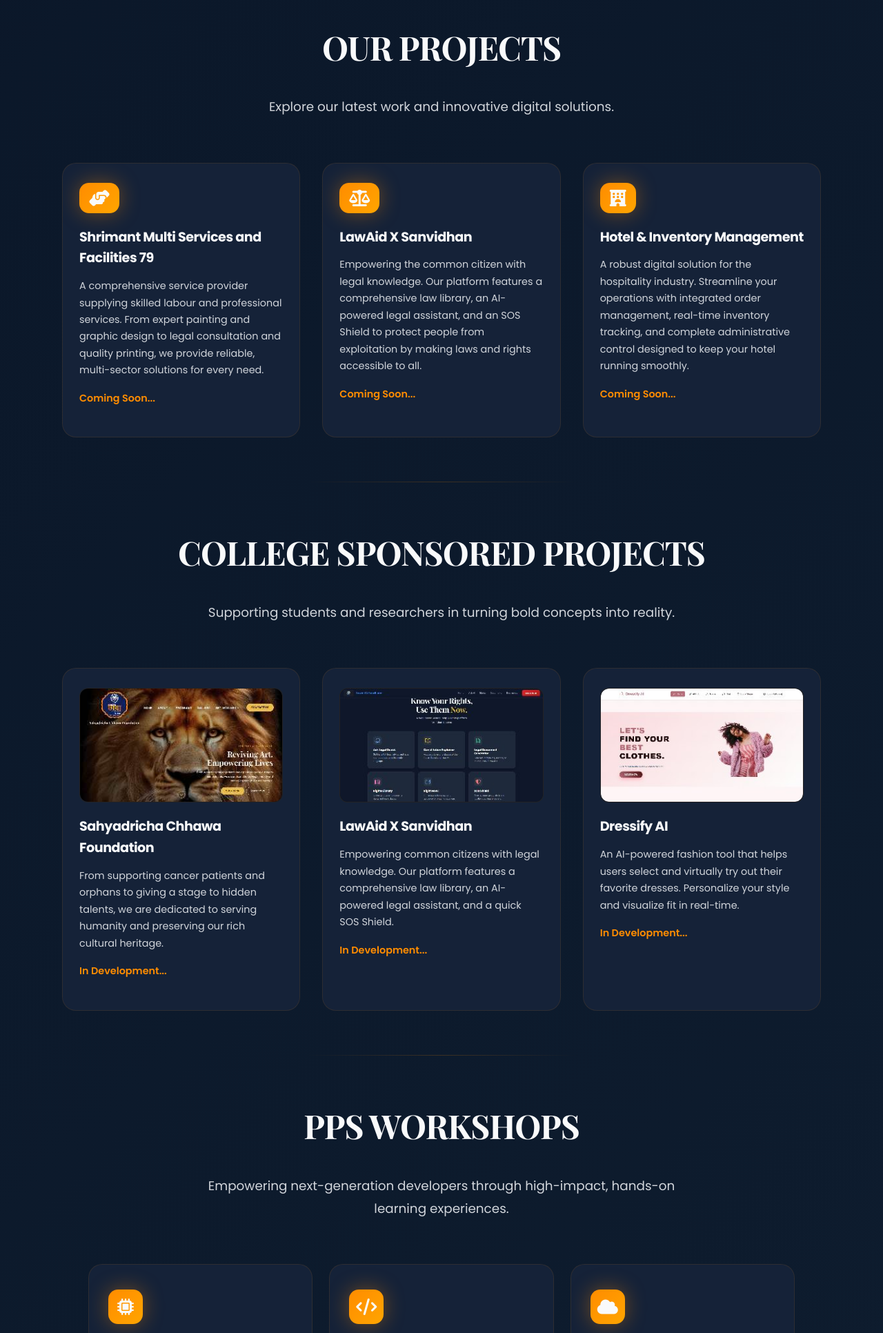
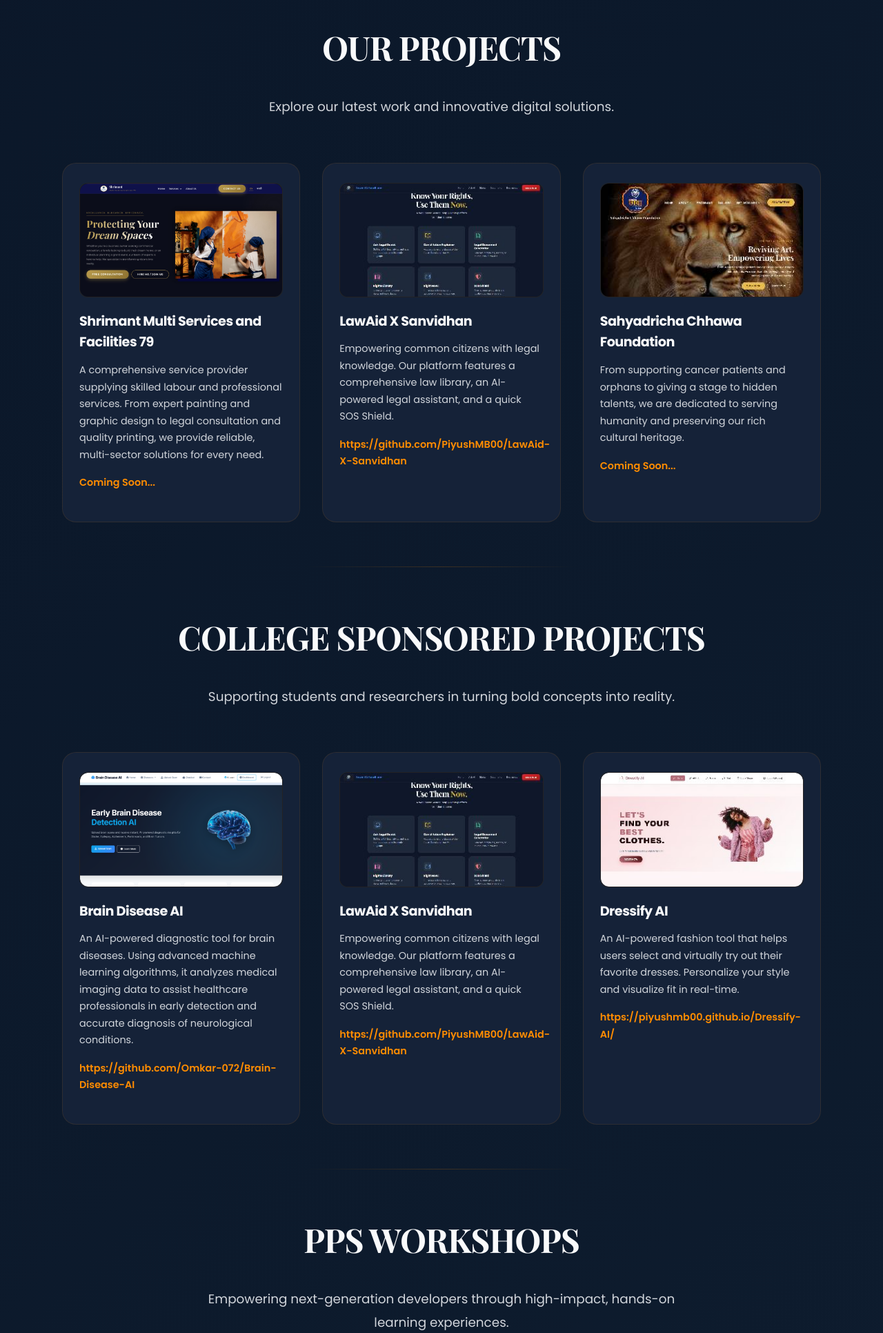
Before and after one commit to PiyushMB00/Phoenix-Pixels-Studios, a Flask app: page / in a window 1280 px wide. Shown: the part 1486-3418 px from the top of the page at 69% size. Run offline with Flask 3, Linux system fonts and the light colour scheme; parts of the project's set-up code (start-up, migrations or seed data) failed here and were passed over.

Commit message:
Added Projects

```diff
--- a/app.py
+++ b/app.py
@@ -27,8 +27,8 @@ supabase: Client = create_client(SUPABASE_URL, SUPABASE_KEY)
 
 def send_email_with_attachment(submission_data):
     if not EMAIL_SENDER or not EMAIL_PASSWORD or not EMAIL_RECEIVER:
-        print("Email credentials not set. Skipping email.")
-        return
+        print("❌ Email credentials not set. Skipping email.")
+        return False
 
     email_subject = f"New Contact Form Submission: {submission_data.get('subject')}"
     body = f"New submission from {submission_data.get('name')}.\nSee attached file for details."
@@ -52,6 +52,7 @@ def send_email_with_attachment(submission_data):
     msg.attach(attachment)
 
     try:
+        # print(f"📧 Attempting to send admin email from {EMAIL_SENDER} to {EMAIL_RECEIVER}")
         # Connect to Gmail SMTP server
         server = smtplib.SMTP('smtp.gmail.com', 587)
         server.starttls()
@@ -59,13 +60,18 @@ def send_email_with_attachment(submission_data):
         text = msg.as_string()
         server.sendmail(EMAIL_SENDER, EMAIL_RECEIVER, text)
         server.quit()
-        print("Email sent successfully!")
+        # print("✅ Admin email sent successfully!")
+        return True
     except Exception as e:
-        print(f"Failed to send email: {e}")
+        print(f"❌ Failed to send admin email: {e}")
+        import traceback
+        traceback.print_exc()
+        return False
 
 def send_auto_reply(client_email, client_name):
     if not EMAIL_SENDER or not EMAIL_PASSWORD:
-        return
+        print("❌ Email credentials not set. Skipping auto-reply.")
+        return False
 
     subject = "Thank you for contacting us"
     body = f"Hello {client_name},\n\nThank you for contacting Phoenix Pixels Studio. We truly appreciate you taking the time to reach out to us and for showing interest in our services.\n\nThis is to inform you that our team has successfully received your message. We are currently reviewing the details you have shared, and one of our team members will get back to you shortly with further information or assistance as needed.\n\nIf you have any additional details to share or if your inquiry is urgent, please feel free to reply to this email. We will be happy to assist you.\n\nThank you once again for connecting with us. We look forward to working with you.\n\nRegards,\nPhoenix Pixels Studio"
@@ -77,15 +83,20 @@ def send_auto_reply(client_email, client_name):
     msg.attach(MIMEText(body, 'plain'))
 
     try:
+        # print(f"📧 Attempting to send auto-reply to {client_email}")
         server = smtplib.SMTP('smtp.gmail.com', 587)
         server.starttls()
         server.login(EMAIL_SENDER, EMAIL_PASSWORD)
         text = msg.as_string()
         server.sendmail(EMAIL_SENDER, client_email, text)
         server.quit()
-        print(f"Auto-reply sent to {client_email}")
+        # print(f"✅ Auto-reply sent to {client_email}")
+        return True
     except Exception as e:
-        print(f"Failed to send auto-reply: {e}")
+        print(f"❌ Failed to send auto-reply to {client_email}: {e}")
+        import traceback
+        traceback.print_exc()
+        return False
 
 @app.route("/")
 def home():
--- a/templates/index.html
+++ b/templates/index.html
@@ -84,7 +84,10 @@ block content %}
   </p>
   <div class="features projects-grid">
     <div class="card">
-      <span><i class="fa-solid fa-handshake-angle"></i></span>
+      <div class="card-img-wrapper">
+        <img src="{{ url_for('static', filename='images/Shrimant Multi Facilities and Services 79.jpg') }}" alt="Shrimant Multi Facilities and Services 79"
+          class="project-card-img">
+      </div>
       <h4>Shrimant Multi Services and Facilities 79</h4>
       <p>
         A comprehensive service provider supplying skilled labour and
@@ -94,55 +97,6 @@ block content %}
       </p>
       <p style="color: var(--phoenix-orange); font-weight: 600">
         Coming Soon...
-      </p>
-    </div>
-    <div class="card">
-      <span><i class="fa-solid fa-scale-balanced"></i></span>
-      <h4>LawAid X Sanvidhan</h4>
-      <p>
-        Empowering the common citizen with legal knowledge. Our platform
-        features a comprehensive law library, an AI-powered legal assistant, and
-        an SOS Shield to protect people from exploitation by making laws and
-        rights accessible to all.
-      </p>
-      <p style="color: var(--phoenix-orange); font-weight: 600">
-        Coming Soon...
-      </p>
-    </div>
-    <div class="card">
-      <span><i class="fa-solid fa-hotel"></i></span>
-      <h4>Hotel & Inventory Management</h4>
-      <p>
-        A robust digital solution for the hospitality industry. Streamline your
-        operations with integrated order management, real-time inventory
-        tracking, and complete administrative control designed to keep your
-        hotel running smoothly.
-      </p>
-      <p style="color: var(--phoenix-orange); font-weight: 600">
-        Coming Soon...
-      </p>
-    </div>
-  </div>
-</section>
-
-<section id="college-projects" class="container">
-  <h2 class="header">COLLEGE SPONSORED PROJECTS</h2>
-  <p class="sub-header">
-    Supporting students and researchers in turning bold concepts into reality.
-  </p>
-  <div class="features projects-grid">
-    <div class="card">
-      <div class="card-img-wrapper">
-        <img src="{{ url_for('static', filename='images/Sahyadricha Chhawa Foundation.jpg') }}"
-          alt="Sahyadricha Chhawa Foundation" class="project-card-img">
-      </div>
-      <h4>Sahyadricha Chhawa Foundation</h4>
-      <p>
-        From supporting cancer patients and orphans to giving a stage to hidden talents, we are dedicated to serving
-        humanity and preserving our rich cultural heritage.
-      </p>
-      <p style="color: var(--phoenix-orange); font-weight: 600">
-        In Development...
       </p>
     </div>
     <div class="card">
@@ -157,7 +111,73 @@ block content %}
         legal assistant, and a quick SOS Shield.
       </p>
       <p style="color: var(--phoenix-orange); font-weight: 600">
-        In Development...
+        https://github.com/PiyushMB00/LawAid-X-Sanvidhan
+      </p>
+    </div>
+    <div class="card">
+      <div class="card-img-wrapper">
+        <img src="{{ url_for('static', filename='images/Sahyadricha Chhawa Foundation.jpg') }}"
+          alt="Sahyadricha Chhawa Foundation" class="project-card-img">
+      </div>
+      <h4>Sahyadricha Chhawa Foundation</h4>
+      <p>
+        From supporting cancer patients and orphans to giving a stage to hidden talents, we are dedicated to serving
+        humanity and preserving our rich cultural heritage.
+      </p>
+      <p style="color: var(--phoenix-orange); font-weight: 600">
+        Coming Soon...
+      </p>
+    </div>
+    <!-- <div class="card">
+      <span><i class="fa-solid fa-hotel"></i></span>
+      <h4>Hotel & Inventory Management</h4>
+      <p>
+        A robust digital solution for the hospitality industry. Streamline your
+        operations with integrated order management, real-time inventory
+        tracking, and complete administrative control designed to keep your
+        hotel running smoothly.
+      </p>
+      <p style="color: var(--phoenix-orange); font-weight: 600">
+        Coming Soon...
+      </p>
+    </div> -->
+  </div>
+</section>
+
+<section id="college-projects" class="container">
+  <h2 class="header">COLLEGE SPONSORED PROJECTS</h2>
+  <p class="sub-header">
+    Supporting students and researchers in turning bold concepts into reality.
+  </p>
+  <div class="features projects-grid">
+    <div class="card">
+      <div class="card-img-wrapper">
+        <img src="{{ url_for('static', filename='images/Brain_ai.png') }}"
+          alt="Brain AI" class="project-card-img">
+      </div>
+      <h4>Brain Disease AI</h4>
+      <p>
+        An AI-powered diagnostic tool for brain diseases. Using advanced machine learning algorithms, it analyzes
+        medical imaging data to assist healthcare professionals in early detection and accurate diagnosis of
+        neurological conditions.
+      </p>
+      <p style="color: var(--phoenix-orange); font-weight: 600">
+        https://github.com/Omkar-072/Brain-Disease-AI
+      </p>
+    </div>
+    <div class="card">
+      <div class="card-img-wrapper">
+        <img src="{{ url_for('static', filename='images/LawAid X Sanvidhan.jpg') }}" alt="LawAid X Sanvidhan"
+          class="project-card-img">
+      </div>
+      <h4>LawAid X Sanvidhan</h4>
+      <p>
+        Empowering common citizens with legal knowledge. Our platform features a comprehensive law library, an
+        AI-powered
+        legal assistant, and a quick SOS Shield.
+      </p>
+      <p style="color: var(--phoenix-orange); font-weight: 600">
+        https://github.com/PiyushMB00/LawAid-X-Sanvidhan
       </p>
     </div>
     <div class="card">
@@ -172,7 +192,7 @@ block content %}
         style and visualize fit in real-time.
       </p>
       <p style="color: var(--phoenix-orange); font-weight: 600">
-        In Development...
+        https://piyushmb00.github.io/Dressify-AI/
       </p>
     </div>
   </div>
@@ -186,8 +206,8 @@ block content %}
   <div class="workshops-slider-container">
     <button class="slider-btn prev" aria-label="Previous Slide"><i class="fa-solid fa-chevron-left"></i></button>
     <div class="workshops-slider-wrapper">
-      <div class="workshops-slider-track">
-        <div class="workshop-slide">
+      <div class="workshops-slider-track" style="display: flex; justify-content: center;">
+        <!-- <div class="workshop-slide">
           <span><i class="fa-solid fa-microchip"></i></span>
           <h4>Internet of Things (IoT) Bootcamp</h4>
           <p>
@@ -195,8 +215,8 @@ block content %}
             stream real-time data to AWS or custom Flask dashboards.
           </p>
           <span class="workshop-badge">Hands-on Lab</span>
-        </div>
-        <div class="workshop-slide">
+        </div> -->
+        <!-- <div class="workshop-slide">
           <span><i class="fa-solid fa-code"></i></span>
           <h4>Modern Full-Stack Mastery</h4>
           <p>
@@ -213,8 +233,8 @@ block content %}
             applications reliably with 99.9% uptime.
           </p>
           <span class="workshop-badge">Advanced</span>
-        </div>
-        <div class="workshop-slide">
+        </div> -->
+        <!-- <div class="workshop-slide">
           <span><i class="fa-solid fa-brain"></i></span>
           <h4>AI & LLM Integration</h4>
           <p>
@@ -222,6 +242,13 @@ block content %}
             tools, and agentic workflows.
           </p>
           <span class="workshop-badge">Cutting-Edge</span>
+        </div> -->
+        <div class="workshop-slide">
+          <img src="{{ url_for('static', filename='images/Intership_Demo.jpeg') }}" alt="Web Development Internship" style="width: 100%; border-radius: 8px; margin-bottom: 15px;">
+          <h4>Web Development Internship</h4>
+          <p>
+            Join our internship program to gain hands-on experience in modern web development. Work on real projects, learn industry best practices, and build your portfolio alongside experienced developers.
+          </p>
         </div>
       </div>
     </div>
```
Also changed, not shown: static/images/Brain_ai.png (added), static/images/Internship_Demo2.jpeg (added), static/images/Intership_Demo.jpeg (added), static/images/Shrimant Multi Facilities and Services 79.jpg (added).
